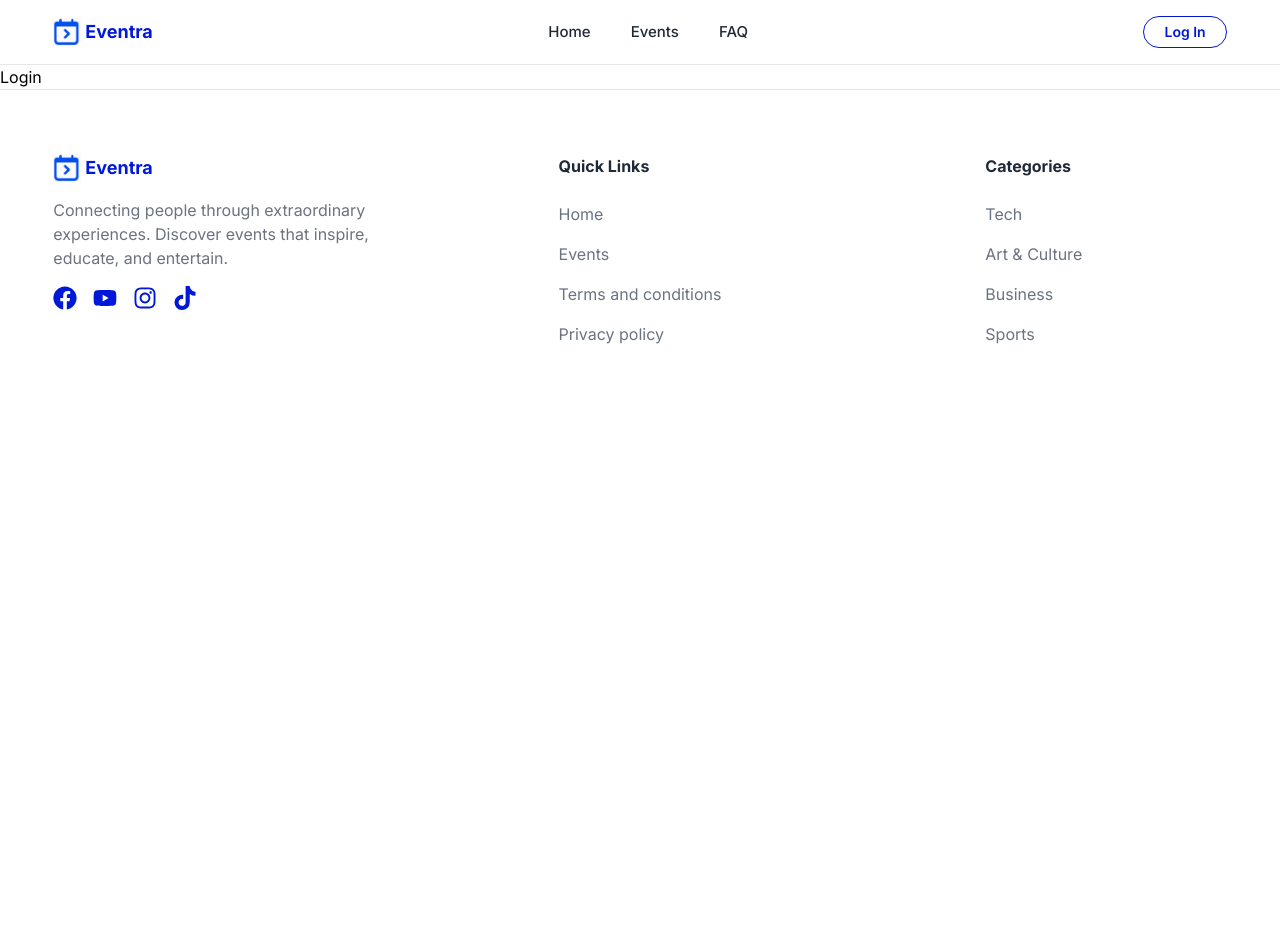
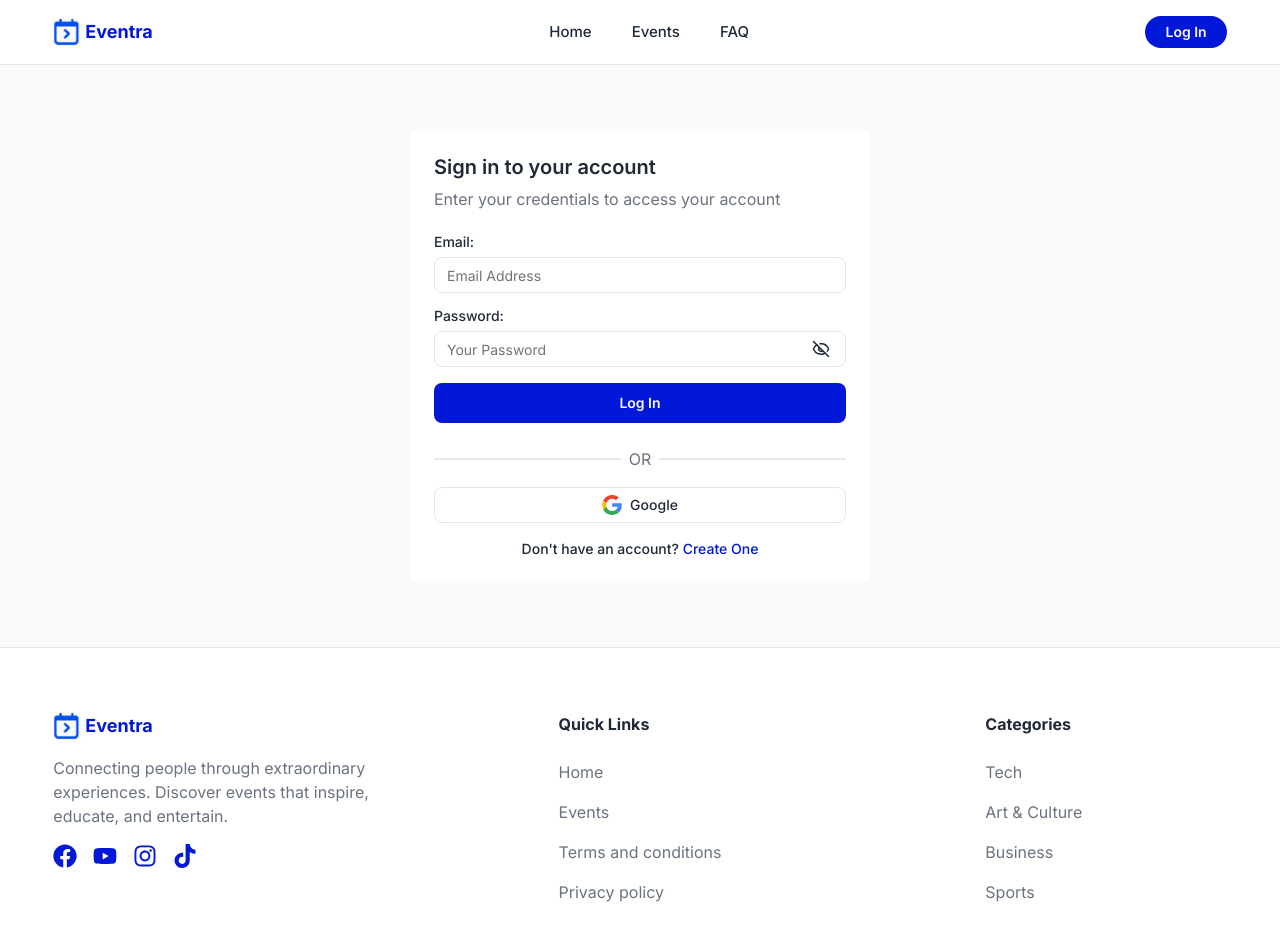
Before and after one commit to Mahedul-Karim/eventra, a React (Vite) app: page /login in a window 1280 px wide. Shown: the top 940 px of the page. Before the commit the page ends 800 px from the top, so only its background shows below. Built offline with nearby package versions, Linux system fonts and the light colour scheme.

Commit message:
login page created

```diff
--- a/package.json
+++ b/package.json
@@ -13,6 +13,7 @@
     "@radix-ui/react-accordion": "^1.2.10",
     "@radix-ui/react-avatar": "^1.1.7",
     "@radix-ui/react-dialog": "^1.1.11",
+    "@radix-ui/react-label": "^2.1.6",
     "@radix-ui/react-slot": "^1.2.2",
     "@radix-ui/react-tooltip": "^1.2.4",
     "@tailwindcss/vite": "^4.1.5",
--- /dev/null
+++ b/src/components/auth/LoginForm.jsx
@@ -0,0 +1,91 @@
+import React, { useState } from "react";
+import {
+  Card,
+  CardContent,
+  CardDescription,
+  CardFooter,
+  CardHeader,
+  CardTitle,
+} from "@/components/ui/card";
+import { Label } from "../ui/label";
+import { Input } from "../ui/input";
+import { Eye, EyeOff } from "lucide-react";
+import { Button } from "../ui/button";
+import { Link } from "react-router";
+
+const LoginForm = () => {
+  const [type, setType] = useState("password");
+
+  const handleSubmit = (e) => {
+    e.preventDefault();
+  };
+
+  return (
+    <>
+      <title>Eventra - Login</title>
+      <Card className="border-none shadow-none max-w-[460px] mx-auto">
+        <CardHeader>
+          <CardTitle className="text-xl text-dark">
+            Sign in to your account
+          </CardTitle>
+          <CardDescription className="text-base text-muted">
+            Enter your credentials to access your account
+          </CardDescription>
+        </CardHeader>
+        <CardContent>
+          <form onSubmit={handleSubmit} className="space-y-4">
+            <div className="space-y-2">
+              <Label className="text-dark">Email:</Label>
+              <Input placeholder="Email Address" type="email" />
+            </div>
+            <div className="space-y-2">
+              <Label className="text-dark">Password:</Label>
+              <div className="relative">
+                <Input placeholder="Your Password" type={type} />
+                <button
+                  className="absolute right-4 cursor-pointer top-[50%] -translate-y-[50%]"
+                  type="button"
+                  onClick={() => {
+                    const newType = type === "password" ? "text" : "password";
+                    setType(newType);
+                  }}
+                >
+                  {type === "password" ? (
+                    <EyeOff size={18} className="text-dark" />
+                  ) : (
+                    <Eye size={18} className="text-dark" />
+                  )}
+                </button>
+              </div>
+            </div>
+            <Button className="w-full h-10 font-semibold">Log In</Button>
+          </form>
+        </CardContent>
+        <CardFooter className="flex-col">
+          <div className="flex items-center gap-2 w-full">
+            <div className="h-[1.5px] border border-solid border-border grow" />
+            <p className="text-muted">OR</p>
+            <div className="h-[1.5px] border border-solid border-border grow" />
+          </div>
+          <div className="my-4 w-full">
+            <Button
+              variant="outline"
+              className="bg-transparent w-full border-border flex items-center gap-2 text-dark"
+            >
+              <img src="/assets/google.svg" alt="" className="size-5" />
+              Google
+            </Button>
+          </div>
+          <p className="text-sm font-medium text-dark">
+            Don&apos;t have an account?{" "}
+            <Link to="/sign-up" className="text-primary">
+              Create One
+            </Link>
+          </p>
+        </CardFooter>
+      </Card>
+    </>
+  );
+};
+
+export default LoginForm;
--- a/src/components/nav/NavActions.jsx
+++ b/src/components/nav/NavActions.jsx
@@ -50,9 +50,8 @@ const NavActions = ({ className = "", closeOnClick = false }) => {
       ) : (
         <SheetCloseWrapper clickOnClose={closeOnClick}>
           <Button
-            variant="outline"
             className={
-              "font-semibold hover:bg-primary hover:text-white w-full rounded-md md:rounded-full px-5"
+              "font-semibold w-full rounded-md md:rounded-full px-5"
             }
             size={"sm"}
             onClick={() => navigate("/login")}
--- /dev/null
+++ b/src/components/ui/label.jsx
@@ -0,0 +1,21 @@
+import * as React from "react"
+import * as LabelPrimitive from "@radix-ui/react-label"
+
+import { cn } from "@/lib/utils"
+
+function Label({
+  className,
+  ...props
+}) {
+  return (
+    (<LabelPrimitive.Root
+      data-slot="label"
+      className={cn(
+        "flex items-center gap-2 text-sm leading-none font-medium select-none group-data-[disabled=true]:pointer-events-none group-data-[disabled=true]:opacity-50 peer-disabled:cursor-not-allowed peer-disabled:opacity-50",
+        className
+      )}
+      {...props} />)
+  );
+}
+
+export { Label }
--- a/src/pages/auth/Login.jsx
+++ b/src/pages/auth/Login.jsx
@@ -1,9 +1,15 @@
-import React from 'react'
+import LoginForm from "@/components/auth/LoginForm";
+import Container from "@/components/common/Container";
+import React from "react";
 
 const Login = () => {
   return (
-    <div>Login</div>
-  )
-}
+    <main className="bg-background">
+      <Container className="py-8 md:py-16">
+        <LoginForm />
+      </Container>
+    </main>
+  );
+};
 
-export default Login
+export default Login;
```
Also changed, not shown: public/assets/google.svg (added), 1 other file (tests, documents, lock files or other folders).
